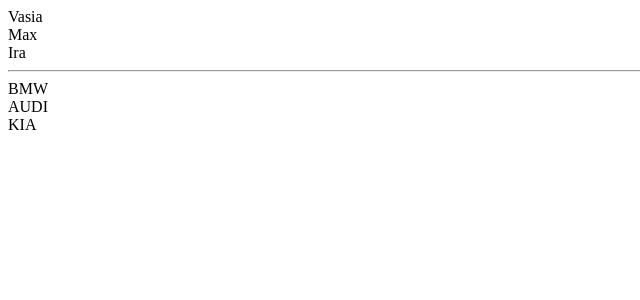
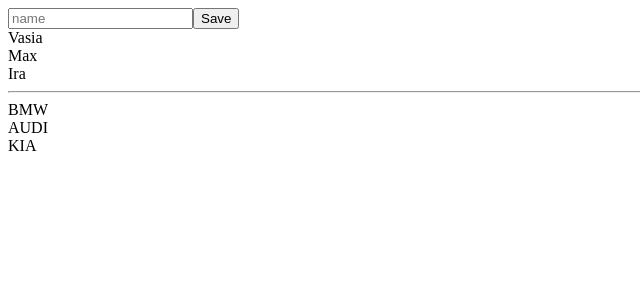
Before and after one commit to GrayHead/react-demos-2023, a React (Create React App) app: page / in a window 1280 px wide. Shown: the top 300 px of the page, without its empty margins (0-640 px from the left). Built offline with nearby package versions, Linux system fonts and the light colour scheme.

Commit message:
useDispatch

```diff
--- a/src/components/Users.js
+++ b/src/components/Users.js
@@ -1,10 +1,24 @@
-import {useSelector} from "react-redux";
+import {useDispatch, useSelector} from "react-redux";
+
+import {addUser} from "../store";
 
 const Users = () => {
     const {users} = useSelector(state => state.user);
+    const dispatch = useDispatch();
+
+    const submit = (e) => {
+        e.preventDefault()
+        const name = e.target.userName.value;
+        const user = {id: new Date().getTime(), name}
+        dispatch(addUser({user}))
+    }
 
     return (
         <div>
+            <form onSubmit={submit}>
+                <input type="text" placeholder={'name'} name={'userName'}/>
+                <button>Save</button>
+            </form>
             {users.map(user => <div key={user.id}>{user.name}</div>)}
         </div>
     );
--- a/src/store/slices/user.slice.js
+++ b/src/store/slices/user.slice.js
@@ -11,10 +11,16 @@
 const userSlice = createSlice({
     name: 'userSlice',
     initialState,
-    reducers: {}
+    reducers: {
+        addUser:(state, action)=>{
+            const user = action.payload.user;
+            state.users.push(user)
+        }
+    }
 });
-const {reducer: userReducer} = userSlice;
+const {reducer: userReducer, actions:{addUser}} = userSlice;
 
 export {
-    userReducer
+    userReducer,
+    addUser
 }
```
